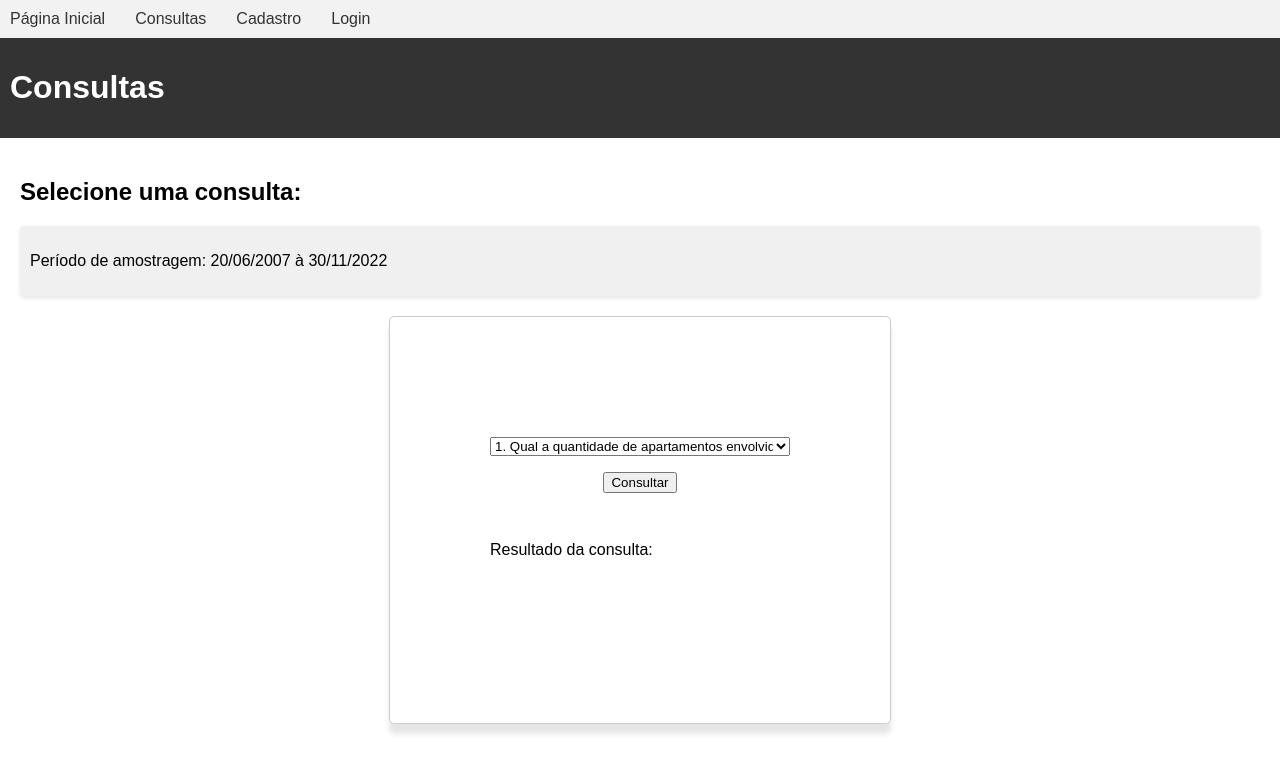
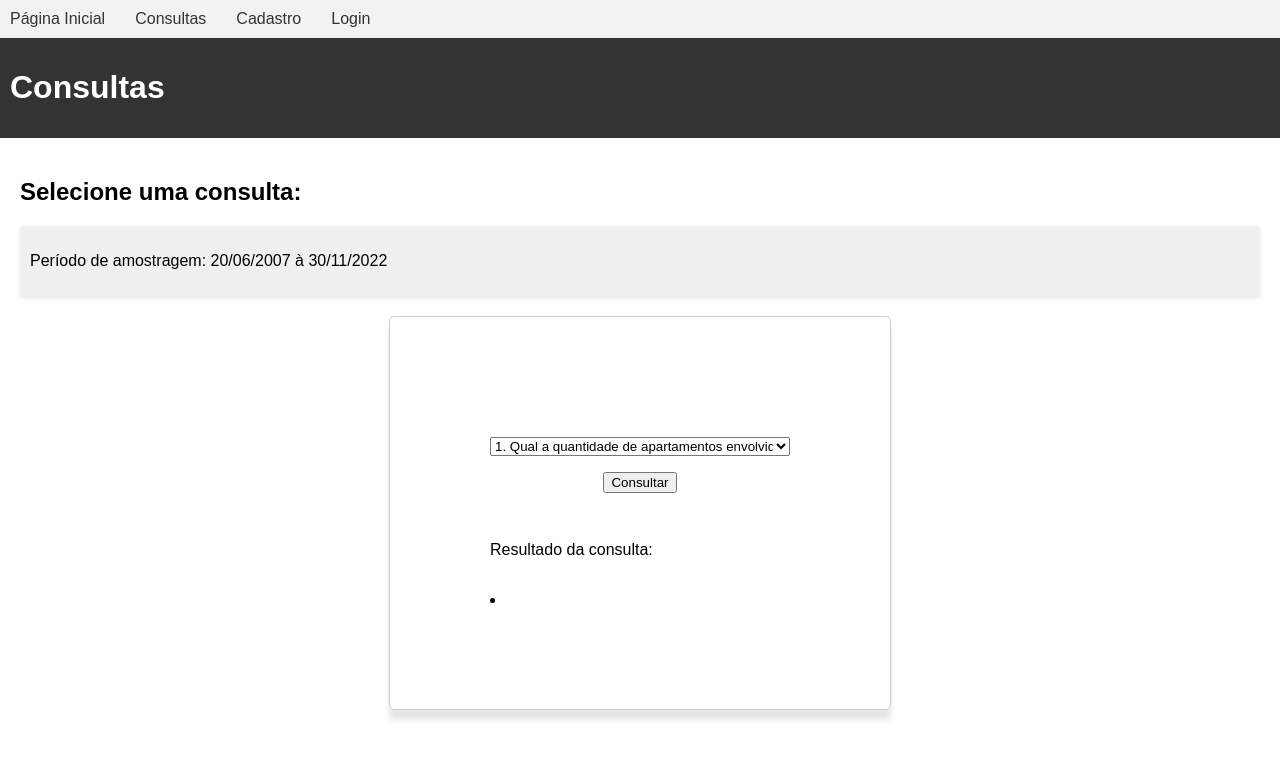
Before and after one commit to PauloMateusCunhaSampaio/sishab, a React (Vite) app in the folder front/: page /consultas in a window 1280 px wide. Shown: the top 772 px of the page. Built offline with nearby package versions, Linux system fonts and the light colour scheme.

Commit message:
clean forms e tratamento da unique key em consultas

```diff
--- a/front/src/routes/Cadastro.jsx
+++ b/front/src/routes/Cadastro.jsx
@@ -13,7 +13,9 @@ export default function Cadastro() {
     const handleClick = async (e) => {
         e.preventDefault();
         const data = await cadastro(nome, email, senha);
-
+        setEmail("");
+        setNome("");
+        setSenha("");
     }
     return (
         <>
--- a/front/src/routes/Consultas.jsx
+++ b/front/src/routes/Consultas.jsx
@@ -53,7 +53,7 @@ export default function Consultas() {
                 <select id="{caixinha}" name="consulta" onChange={e => setValue(e.target.value)} value={value}>
                     {array.map((item) => {
                         return (
-                            <option value={item}>{item}</option>
+                            <option key={item} value={item}>{item}</option>
                         )
                     })
                     }
@@ -65,7 +65,8 @@ export default function Consultas() {
 
                 </div>
                     <p>Resultado da consulta:</p>
-                    <p>{resultado}</p>
+                    <li>{resultado}</li>
+
                 </div>
             </section>
         </>
```
